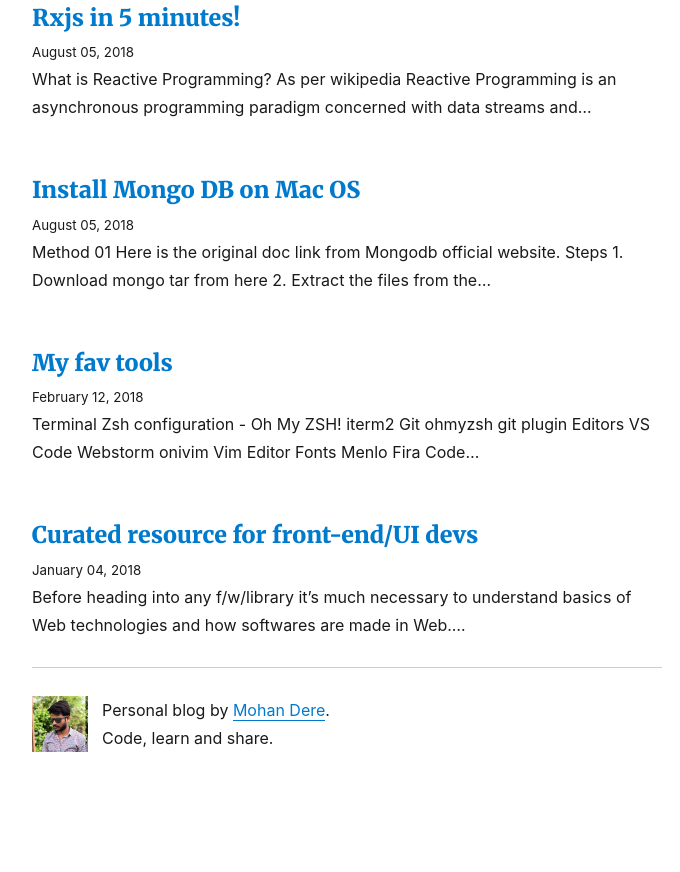
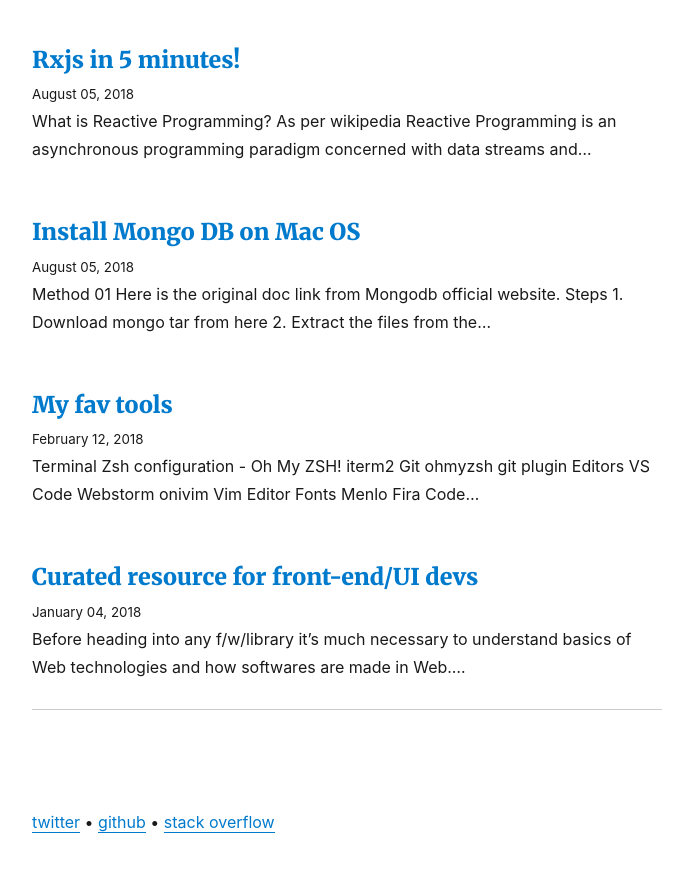
Before and after one commit to mohandere/mohandere.dev, a Gatsby site: page / in a window 1280 px wide. Shown: the part 1220-2092 px from the top of the page, without its empty margins (293-973 px from the left). Before the commit the page ends 2070 px from the top, so only its background shows below. Built offline with nearby package versions, Linux system fonts and the light colour scheme; Gatsby itself is replaced by a stand-in of ours; some packages are replaced by stand-ins of ours.

Commit message:
Footer added

```diff
--- a/gatsby-config.js
+++ b/gatsby-config.js
@@ -1,6 +1,6 @@
 module.exports = {
   siteMetadata: {
-    title: `Mohan Dere`,
+    title: `reactive`,
     author: 'Mohan Dere',
     description: 'Code, learn and share.',
     siteUrl: 'https://mohandere.github.io/',
--- a/package.json
+++ b/package.json
@@ -34,7 +34,7 @@
     "react-helmet": "^6.1.0",
     "react-typography": "^0.16.13",
     "typeface-merriweather": "1.1.13",
-    "typeface-montserrat": "1.1.13",
+    "typeface-montserrat": "^1.1.13",
     "typography": "^0.16.17",
     "typography-theme-wordpress-2016": "^0.16.19"
   },
--- /dev/null
+++ b/src/components/Footer.js
@@ -0,0 +1,42 @@
+import React from 'react';
+
+import { rhythm } from '../utils/typography';
+
+class Footer extends React.Component {
+  render() {
+    return (
+      <footer
+        style={{
+          marginTop: rhythm(2.5),
+          paddingTop: rhythm(1),
+        }}
+      >
+        <a
+          href="https://mobile.twitter.com/mohandere"
+          target="_blank"
+          rel="noopener noreferrer"
+        >
+          twitter
+        </a>{' '}
+        &bull;{' '}
+        <a
+          href="https://github.com/mohandere"
+          target="_blank"
+          rel="noopener noreferrer"
+        >
+          github
+        </a>{' '}
+        &bull;{' '}
+        <a
+          href="https://stackoverflow.com/users/2234618/mohan-dere"
+          target="_blank"
+          rel="noopener noreferrer"
+        >
+          stack overflow
+        </a>
+      </footer>
+    )
+  }
+}
+
+export default Footer;
--- a/src/components/Layout.js
+++ b/src/components/Layout.js
@@ -11,10 +11,9 @@
 
     if (location.pathname === rootPath) {
       header = (
-        <>
         <h1
           style={{
-            ...scale(1.5),
+            ...scale(1),
             marginTop: 0,
             marginBottom: 0,
           }}
@@ -30,12 +29,6 @@
             {title}
           </Link>
         </h1>
-        <p style={{
-          marginBottom: rhythm(1.5),
-        }}>
-          My name's Mohan. I like to learn and teach about web development.
-        </p>
-        </>
       )
     } else {
       header = (
--- a/src/pages/index.js
+++ b/src/pages/index.js
@@ -3,6 +3,7 @@
 import Helmet from 'react-helmet'
 
 import Bio from '../components/Bio'
+import Footer from '../components/Footer'
 import Layout from '../components/Layout'
 import { rhythm } from '../utils/typography'
 
@@ -20,6 +21,7 @@
           meta={[{ name: 'description', content: siteDescription }]}
           title={siteTitle}
         />
+        <Bio />
         {posts.map(({ node }) => {
           const title = node.frontmatter.title || node.fields.slug
           return (
@@ -43,7 +45,7 @@
             marginBottom: rhythm(1),
           }}
         />
-        <Bio />
+        <Footer />
       </Layout>
     )
   }
```
Also changed, not shown: 1 other file.
